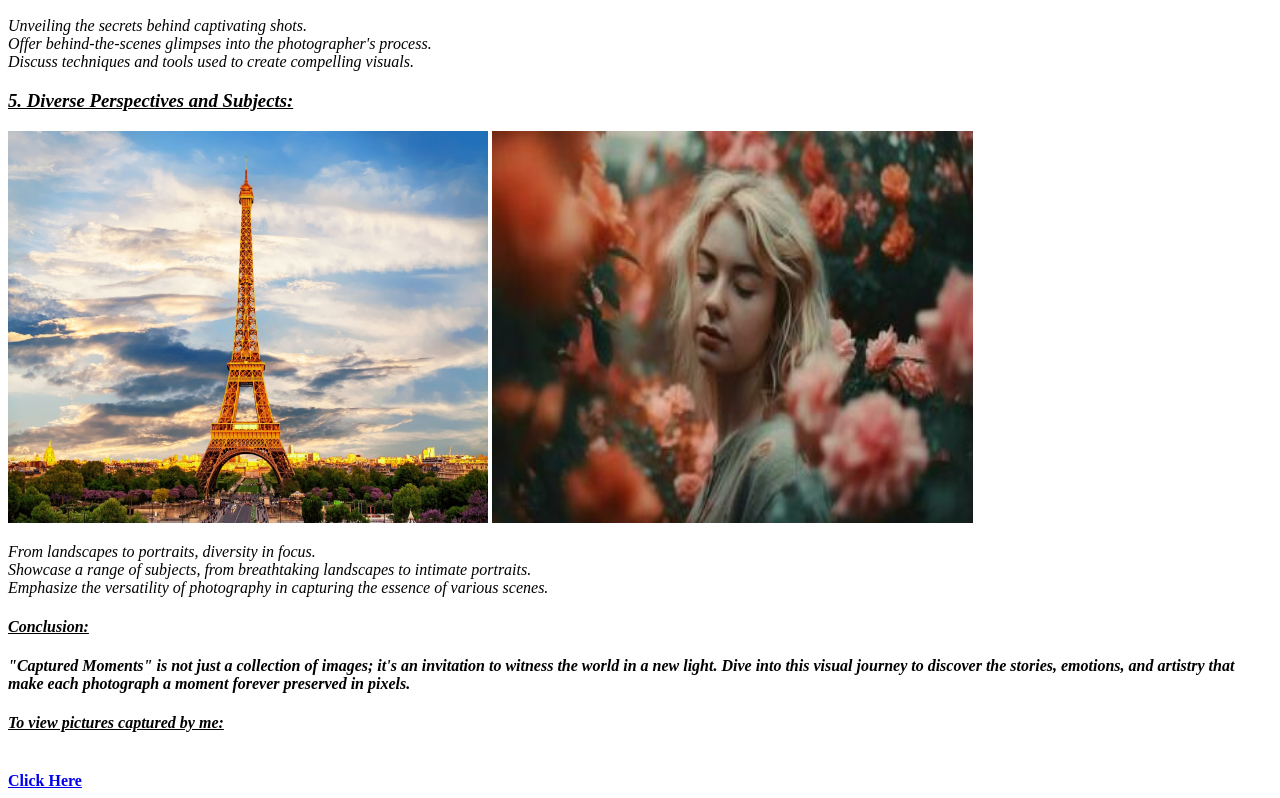
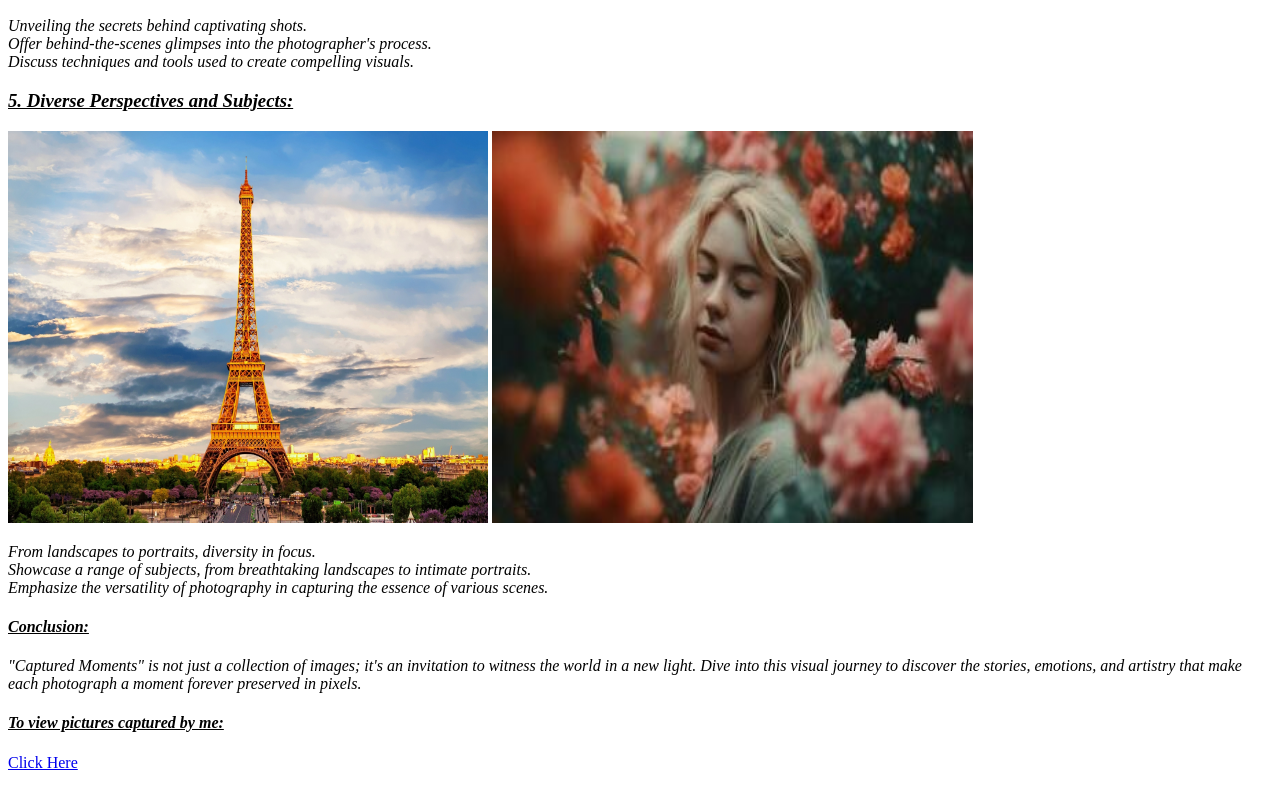
Before and after one commit to lillyasmi/myweb, a plain HTML site: page index.html in a window 1280 px wide. Shown: the part 2576-3374 px from the top of the page. Drawn offline with Linux system fonts and the light colour scheme.

Commit message:
Update index.html

```diff
--- a/index.html
+++ b/index.html
@@ -61,9 +61,10 @@
 	 Emphasize the versatility of photography in capturing the essence of various scenes.</i></p>
 
 	<p><h4><i><u>Conclusion:</u></i></h4></p>
-	<p><i><b>"Captured Moments" is not just a collection of images; it's an invitation to witness the world in a new light. Dive into this visual journey to discover the stories, emotions, and artistry that make each photograph a moment forever preserved in pixels.<b></p></i>
+	<p><i>"Captured Moments" is not just a collection of images; it's an invitation to witness the world in a new light. Dive into this visual journey to discover the stories, emotions, and artistry that make each photograph a moment forever preserved in pixels.</p></i>
 
-	<p><h4><i><u>To view pictures captured by me:</u></i></h4></p><br><a href="work.html">Click Here</a>
+	<p><h4><i><u>To view pictures captured by me:</u></i></h4></p>
+        <a href="work.html">Click Here</a>
 	</body>
 
 
```
